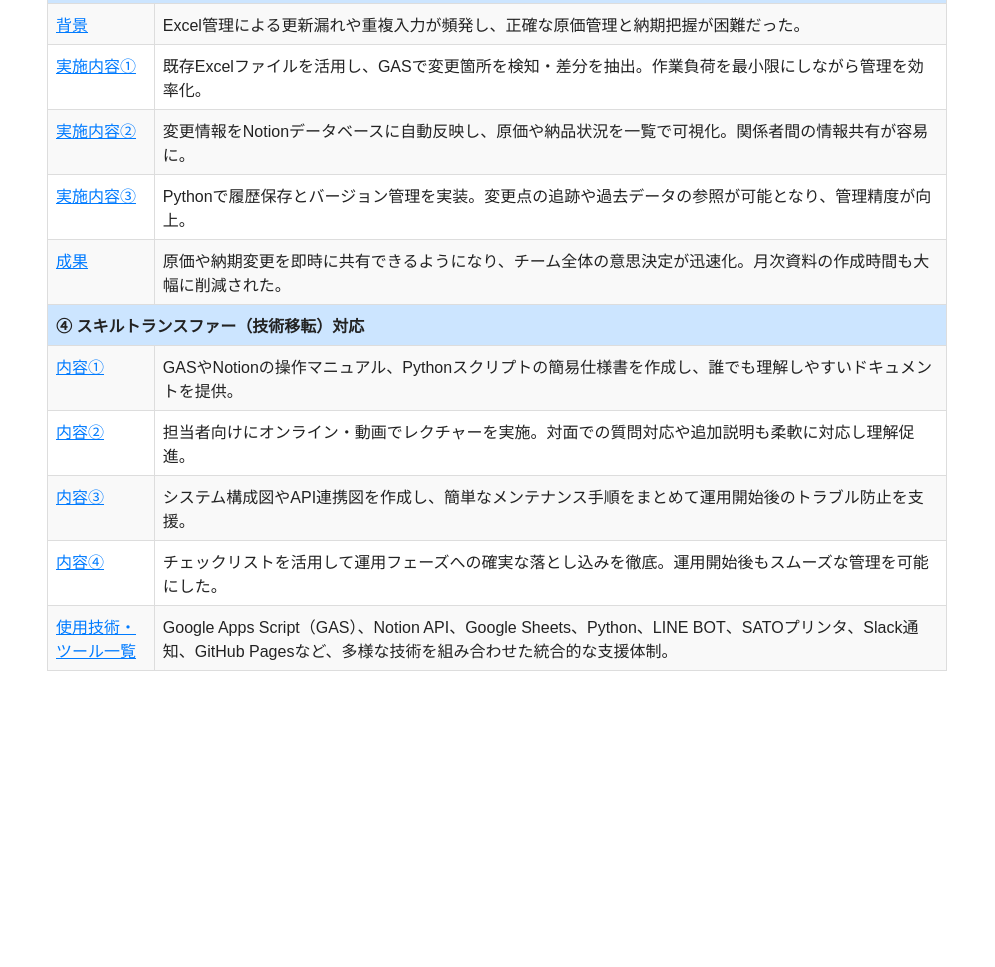
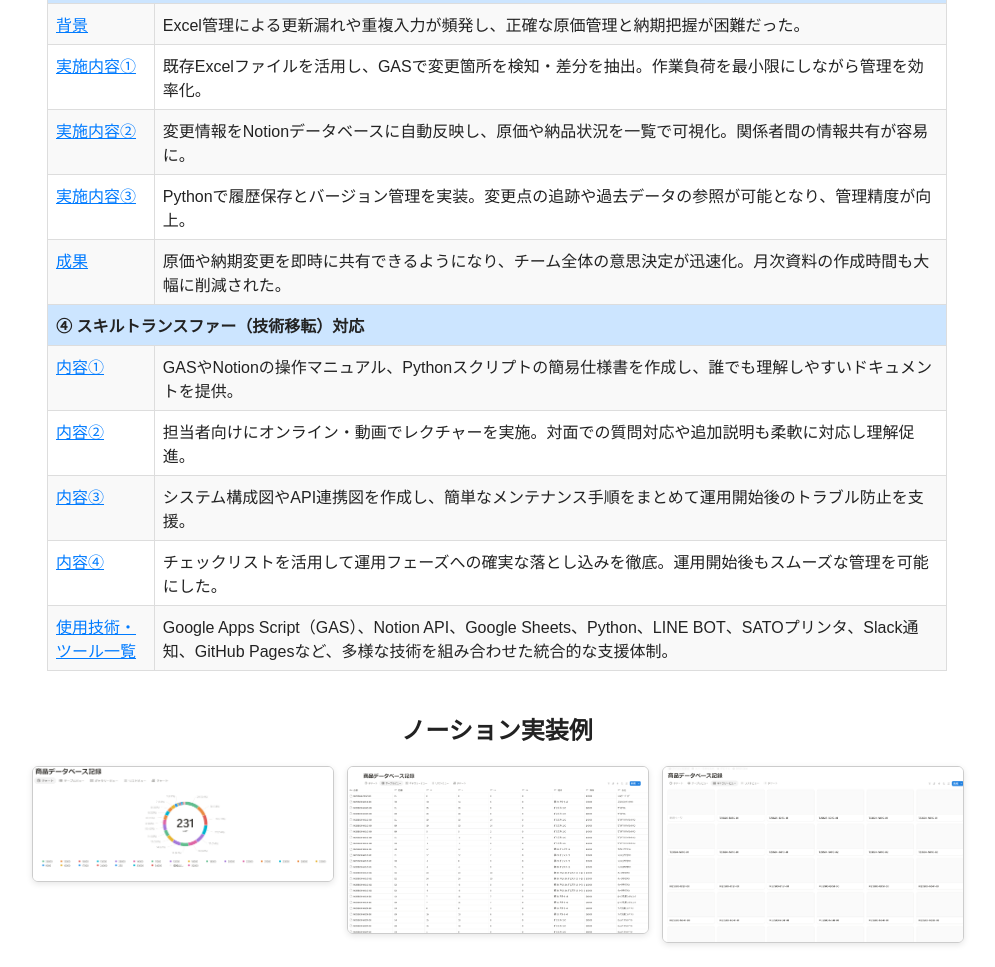
Before and after one commit to chabo452/logi-dx-skill-transfer, a plain HTML site: page index.html in a window 1280 px wide. Shown: the part 1006-1973 px from the top of the page, without its empty margins (143-1138 px from the left). Before the commit the page ends 1697 px from the top, so only its background shows below. Drawn offline with Linux system fonts and the light colour scheme.

Commit message:
コミットメッセージ

```diff
--- a/index.html
+++ b/index.html
@@ -265,18 +265,23 @@
 
   </tbody>
 </table>
-
-<script>
-function toggleDetail(id) {
-  const elem = document.getElementById(id);
-  if (!elem) return;
-  if (elem.style.display === 'block') {
-    elem.style.display = 'none';
-  } else {
-    elem.style.display = 'block';
-  }
-}
-</script>
-
+<h2 style='margin-top:40px; text-align:center;'>ノーション実装例</h2>
+<div style='display:flex; gap:15px; justify-content:center; margin-top:15px;'>
+  <div style='flex:1; max-width:300px;'>
+    <a href='images/img1.png' target='_blank'>
+      <img src='images/img1.png' alt='img1' style='width:100%; height:auto; border:1px solid #ccc; border-radius:6px; box-shadow:0 2px 6px rgba(0,0,0,0.1);' />
+    </a>
+  </div>
+  <div style='flex:1; max-width:300px;'>
+    <a href='images/img2.png' target='_blank'>
+      <img src='images/img2.png' alt='img2' style='width:100%; height:auto; border:1px solid #ccc; border-radius:6px; box-shadow:0 2px 6px rgba(0,0,0,0.1);' />
+    </a>
+  </div>
+  <div style='flex:1; max-width:300px;'>
+    <a href='images/img3.png' target='_blank'>
+      <img src='images/img3.png' alt='img3' style='width:100%; height:auto; border:1px solid #ccc; border-radius:6px; box-shadow:0 2px 6px rgba(0,0,0,0.1);' />
+    </a>
+  </div>
+</div>
 </body>
 </html>
```
